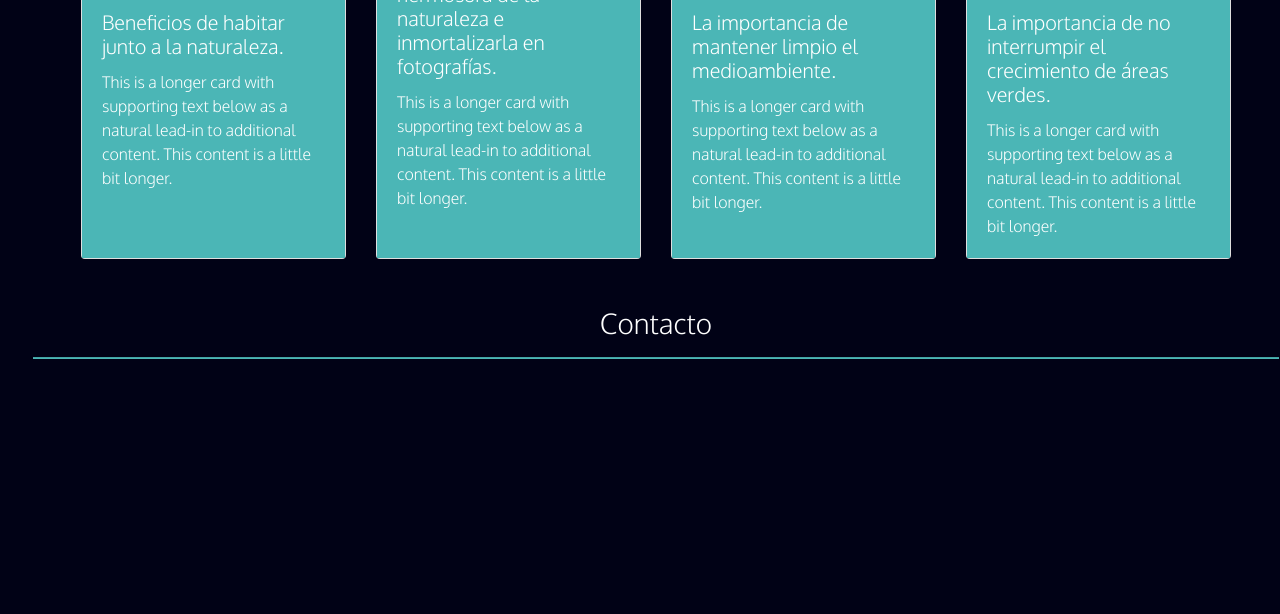
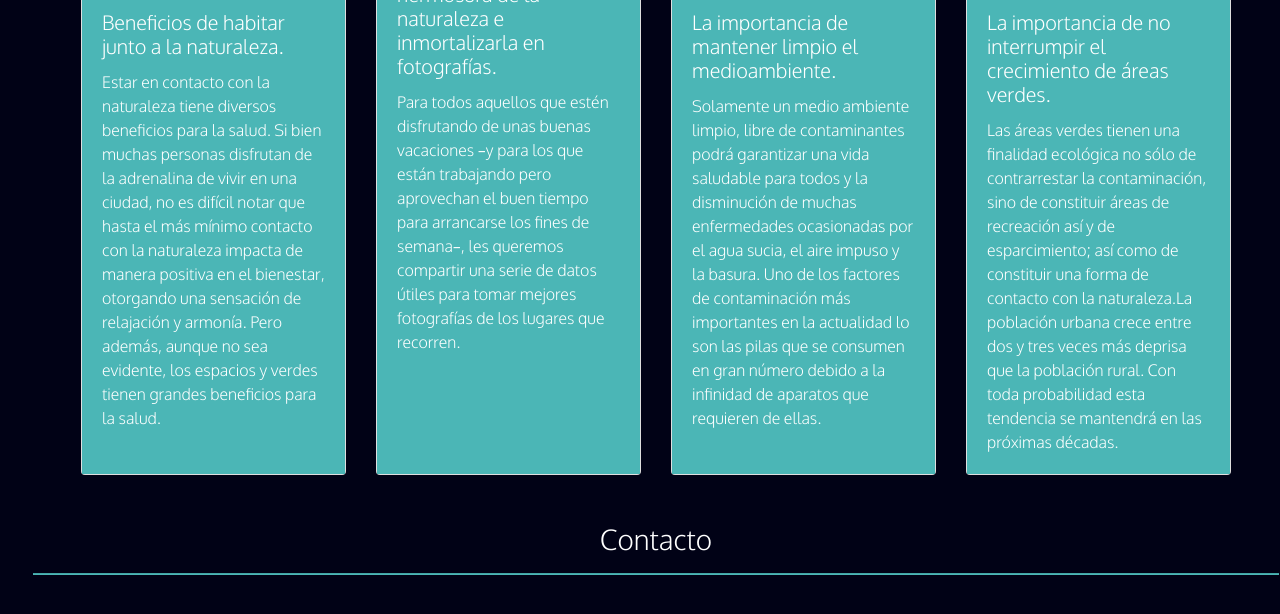
Before and after one commit to ismaelgomez1986/GitPruebaLatam, a plain HTML site: page index.html in a window 1280 px wide. Shown: the part 1845-2459 px from the top of the page. Drawn offline with nearby package versions, Linux system fonts and the light colour scheme; a script that the page names is missing.

Commit message:
Update index.html
Adding relevant information in "Destacados" section.-

```diff
--- a/index.html
+++ b/index.html
@@ -86,19 +86,36 @@
                         <div class="card">
                             <i class="fas fa-plane fa-2x py-1 fa-icons"></i>
                             <div class="card-body">
-                                <p class="card-text">Si bien muchas veces podemos alegar contra los viajes en avión diciendo que se atrasan, que son caros o que simplemente da susto subirse a uno de ellos, hay varios motivos que nos llevan a pensar que este medio de transporte es muy importante y conveniente. Las respuestas a la pregunta “¿por qué viajar en avión?” pueden ser múltiples. La primera, y más obvia, es la velocidad del transporte. Un avión promedio de una línea aérea, viaja a unos 800 kilómetros por hora, más rápido que cualquier otro medio.</p>
+                                <p class="card-text">Si bien muchas veces podemos alegar contra los viajes en avión
+                                    diciendo que se atrasan, que son caros o que simplemente da susto subirse a uno de
+                                    ellos, hay varios motivos que nos llevan a pensar que este medio de transporte es
+                                    muy importante y conveniente. Las respuestas a la pregunta “¿por qué viajar en
+                                    avión?” pueden ser múltiples. La primera, y más obvia, es la velocidad del
+                                    transporte. Un avión promedio de una línea aérea, viaja a unos 800 kilómetros por
+                                    hora, más rápido que cualquier otro medio.</p>
                             </div>
                         </div>
                         <div class="card">
                             <div class="card-body">
-                                <p class="card-text">El montañismo nace en las montañas al final del siglo XVIII. Su objetivo es conseguir llegar a la cima de una determinada montaña, como un reto a la naturaleza, que en ocasiones se llega a perder la vida. Se trata de la disciplina, en general deportiva o recreativa, que consiste en la realización del ascenso y descenso de montañas. Es también el conjunto de técnicas, conocimientos y Destreza o habilidades orientadas a la realización de este objetivo. </p>
+                                <p class="card-text">El montañismo nace en las montañas al final del siglo XVIII. Su
+                                    objetivo es conseguir llegar a la cima de una determinada montaña, como un reto a la
+                                    naturaleza, que en ocasiones se llega a perder la vida. Se trata de la disciplina,
+                                    en general deportiva o recreativa, que consiste en la realización del ascenso y
+                                    descenso de montañas. Es también el conjunto de técnicas, conocimientos y Destreza o
+                                    habilidades orientadas a la realización de este objetivo. </p>
                             </div>
                             <i class="fas fa-mountain fa-2x py-1 fa-icons"></i>
                         </div>
                         <div class="card">
                             <i class="fas fa-route fa-2x py-1 fa-icons"></i>
                             <div class="card-body">
-                                <p class="card-text">Algo muy común en senderistas sin mucha experiencia es perderse en la montaña, en el mejor de los casos por unas horas pero en otros hasta un día entero o hasta varios días incluso.  Caminar por la montaña parecería algo fácil como dar solo un paso tras otro, esto puede ser en parte cierto, más cuando solo se va tras los pasos de un guía de montaña. Antes de dar el primer paso de tú caminata, ubica tú norte, y pregunta al guía en que dirección será la caminata. Esto por si te llegas a perder, poder regresar en dirección que iniciaste la caminata.</p>
+                                <p class="card-text">Algo muy común en senderistas sin mucha experiencia es perderse en
+                                    la montaña, en el mejor de los casos por unas horas pero en otros hasta un día
+                                    entero o hasta varios días incluso. Caminar por la montaña parecería algo fácil como
+                                    dar solo un paso tras otro, esto puede ser en parte cierto, más cuando solo se va
+                                    tras los pasos de un guía de montaña. Antes de dar el primer paso de tú caminata,
+                                    ubica tú norte, y pregunta al guía en que dirección será la caminata. Esto por si te
+                                    llegas a perder, poder regresar en dirección que iniciaste la caminata.</p>
                             </div>
                         </div>
                     </div>
@@ -117,36 +134,44 @@
                             <img src="assets/img/card1.jpg" class="card-img-top" alt="montaña">
                             <div class="card-body celeste">
                                 <h5 class="card-title">Beneficios de habitar junto a la naturaleza.</h5>
-                                <p class="card-text">This is a longer card with supporting text below as a natural
-                                    lead-in
-                                    to additional content. This content is a little bit longer.</p>
+                                <p class="card-text">Estar en contacto con la naturaleza tiene diversos beneficios para
+                                    la salud.
+                                    Si bien muchas personas disfrutan de la adrenalina de vivir en una ciudad, no es
+                                    difícil notar que hasta el más mínimo contacto con la naturaleza impacta de manera
+                                    positiva en el bienestar, otorgando una sensación de relajación y armonía. Pero
+                                    además, aunque no sea evidente, los espacios y verdes tienen grandes beneficios para
+                                    la salud.</p>
                             </div>
                         </div>
                         <div class="card">
                             <img src="assets/img/card2.jpg" class="card-img-top" alt="reflejo">
                             <div class="card-body celeste">
-                                <h5 class="card-title">Contemplar la hermosura de la naturaleza e inmortalizarla en fotografías.</h5>
-                                <p class="card-text">This is a longer card with supporting text below as a natural
-                                    lead-in
-                                    to additional content. This content is a little bit longer.</p>
+                                <h5 class="card-title">Contemplar la hermosura de la naturaleza e inmortalizarla en
+                                    fotografías.</h5>
+                                <p class="card-text">Para todos aquellos que estén disfrutando de unas buenas vacaciones
+                                    –y para los que están trabajando pero aprovechan el buen tiempo para arrancarse los
+                                    fines de semana–, les queremos compartir una serie de datos útiles para tomar
+                                    mejores fotografías de los lugares que recorren.</p>
                             </div>
                         </div>
                         <div class="card">
                             <img src="assets/img/card3.jpg" class="card-img-top" alt="arena">
                             <div class="card-body celeste">
                                 <h5 class="card-title">La importancia de mantener limpio el medioambiente.</h5>
-                                <p class="card-text">This is a longer card with supporting text below as a natural
-                                    lead-in
-                                    to additional content. This content is a little bit longer.</p>
+                                <p class="card-text">Solamente un medio ambiente limpio, libre de contaminantes podrá
+                                    garantizar una vida saludable para todos y la disminución de muchas enfermedades
+                                    ocasionadas por el agua sucia, el aire impuso y la basura.
+                                    Uno de los factores de contaminación más importantes en la actualidad lo son las
+                                    pilas que se consumen en gran número debido a la infinidad de aparatos que requieren
+                                    de ellas.</p>
                             </div>
                         </div>
                         <div class="card">
                             <img src="assets/img/card4.jpg" class="card-img-top" alt="...">
                             <div class="card-body celeste">
-                                <h5 class="card-title">La importancia de no interrumpir el crecimiento de áreas verdes.</h5>
-                                <p class="card-text">This is a longer card with supporting text below as a natural
-                                    lead-in
-                                    to additional content. This content is a little bit longer.</p>
+                                <h5 class="card-title">La importancia de no interrumpir el crecimiento de áreas verdes.
+                                </h5>
+                                <p class="card-text">Las áreas verdes tienen una finalidad ecológica no sólo de contrarrestar la contaminación, sino de constituir áreas de recreación así y de esparcimiento; así como de constituir una forma de contacto con la naturaleza.La población urbana crece entre dos y tres veces más deprisa que la población rural. Con toda probabilidad esta tendencia se mantendrá en las próximas décadas.</p>
                             </div>
                         </div>
                     </div>
```
